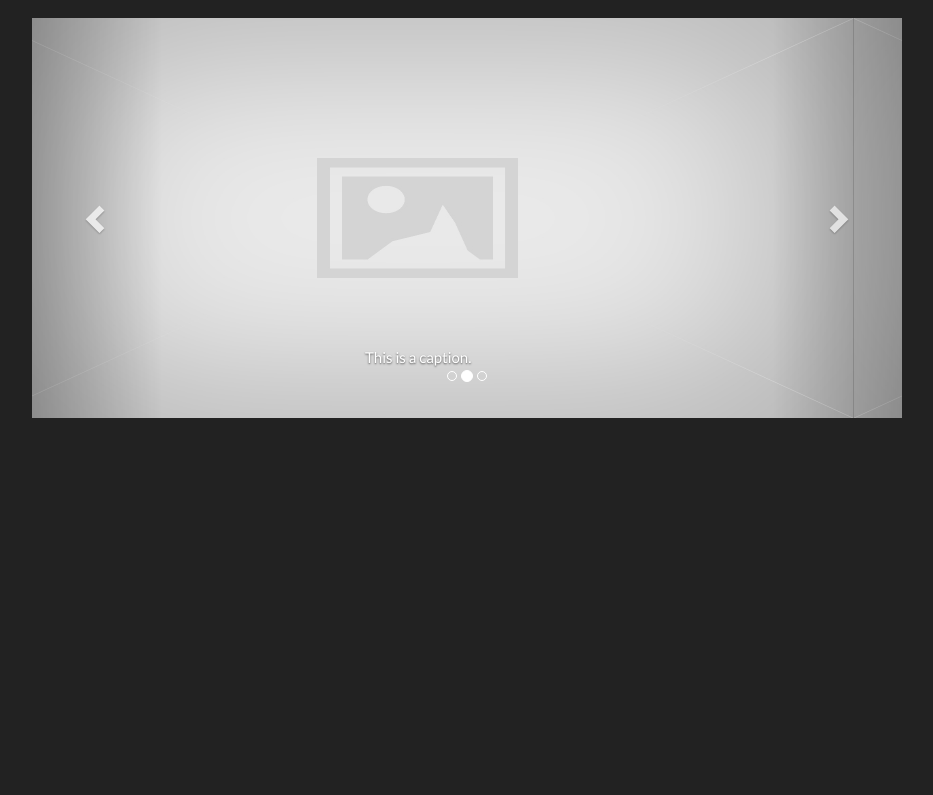
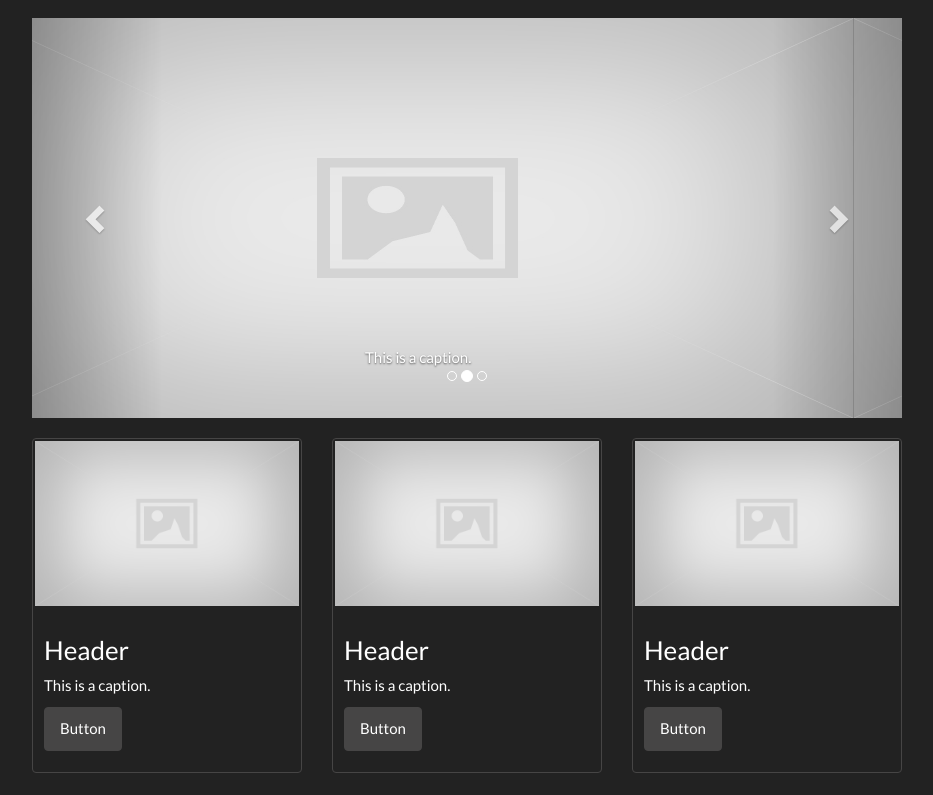
Before and after one commit to coffeeboss/celebrities, a plain HTML site: page dist/index.html in a window 1280 px wide. Shown: the part 180-975 px from the top of the page, without its empty margins (173-1106 px from the left). Before the commit the page ends 800 px from the top, so only its background shows below. Drawn offline with Linux system fonts and the light colour scheme.

Commit message:
Adjustments for layout.

```diff
--- a/dist/css/style.css
+++ b/dist/css/style.css
@@ -11,3 +11,6 @@
     max-height: 400px;
     width: 100%;
 }
+.thumbnail-area {
+    padding-top: 20px;
+}
--- a/dist/index.html
+++ b/dist/index.html
@@ -123,15 +123,36 @@
                     </div>
                 </div>
             </div>
-            <div class="row">
-                    <!--Night Life, Specials, Celebrate with Us, Happy Hour-->
-                <div class="col-xs-3">
+            <div class="row thumbnail-area">
+                <div class="col-sm-6 col-md-4">
+                    <div class="thumbnail">
+                        <img src="img/carousel/placeholder.jpg">
+                        <div class="caption">
+                            <h3>Header</h3>
+                            <p>This is a caption.</p>
+                            <p><a href="#" class="btn btn-default" role="button">Button</a></p>
+                        </div>
+                    </div>
                 </div>
-                <div class="col-xs-3">
+                <div class="col-sm-6 col-md-4">
+                    <div class="thumbnail">
+                        <img src="img/carousel/placeholder.jpg">
+                        <div class="caption">
+                            <h3>Header</h3>
+                            <p>This is a caption.</p>
+                            <p><a href="#" class="btn btn-default" role="button">Button</a></p>
+                        </div>
+                    </div>
                 </div>
-                <div class="col-xs-3">
-                </div>
-                <div class="col-xs-3">
+                <div class="col-sm-6 col-md-4">
+                    <div class="thumbnail">
+                        <img src="img/carousel/placeholder.jpg">
+                        <div class="caption">
+                            <h3>Header</h3>
+                            <p>This is a caption.</p>
+                            <p><a href="#" class="btn btn-default" role="button">Button</a></p>
+                        </div>
+                    </div>
                 </div>
             </div>
             <div class="row">
```
